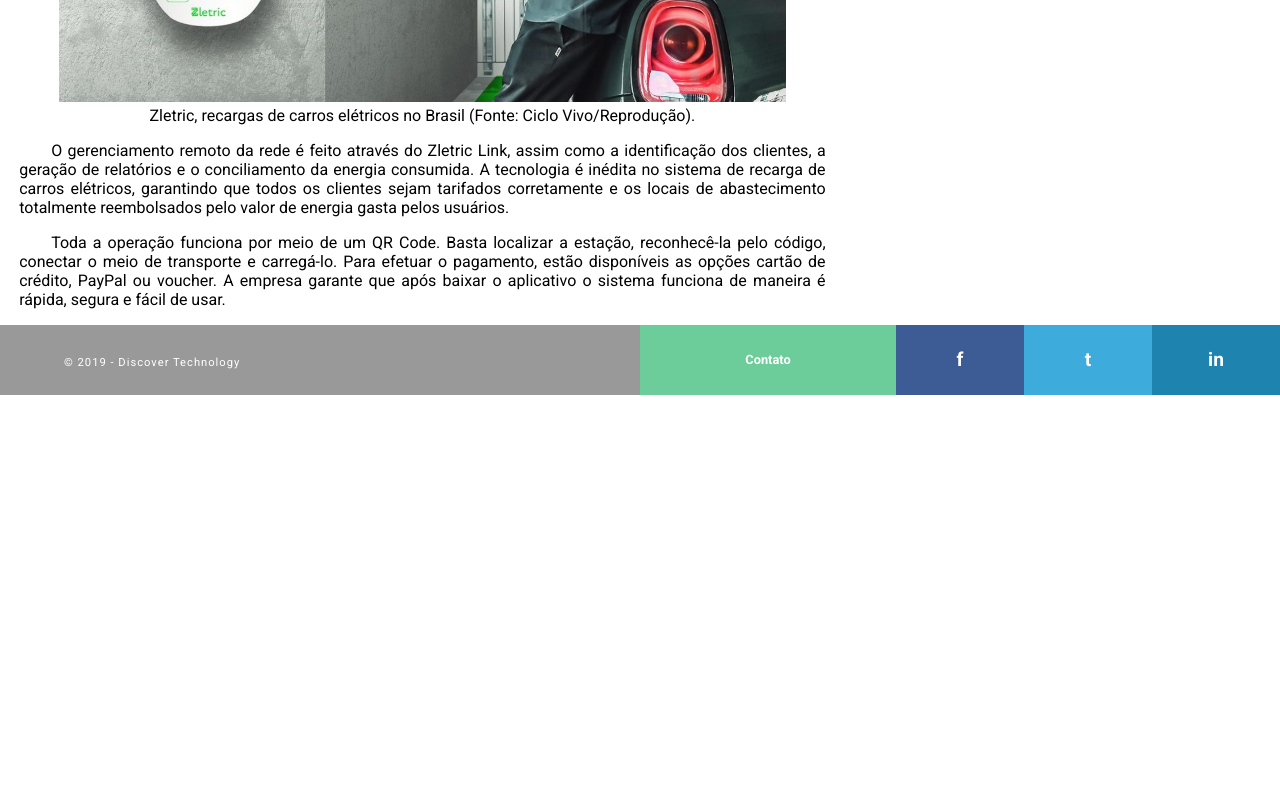
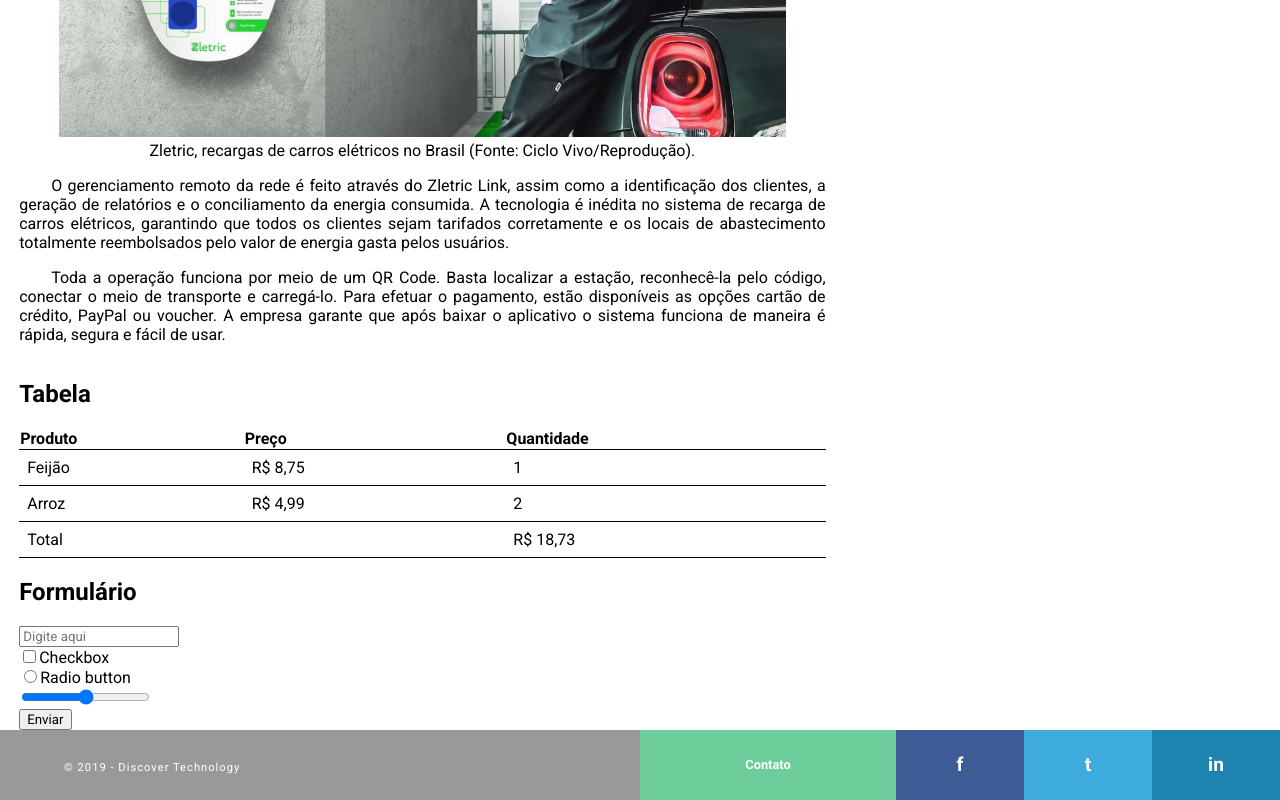
Before and after one commit to Anthonydj08/CursoHtml, a plain HTML site: page index.html in a window 1280 px wide. Shown: the part 800-1600 px from the top of the page. Before the commit the page ends 1195 px from the top, so only its background shows below. Drawn offline with Linux system fonts and the light colour scheme.

Commit message:
Adição de tabela e formulário

```diff
--- a/css/style.css
+++ b/css/style.css
@@ -12,7 +12,7 @@
 header figure {
     display: flex;
     justify-content: center;
-    border: beige;
+    border: rgb(255, 255, 0);
 }
 
 /* menu */
@@ -110,6 +110,19 @@
     border-radius: 20px;
 }
 
+/* tabela */
+
+table {
+    border-collapse: collapse;
+    width: 100%;
+}
+
+tr, td {
+    padding: 8px;
+    text-align: left;
+    border-bottom: 1px solid;
+}
+
 /* footer */
 
 footer {
--- a/index.html
+++ b/index.html
@@ -10,10 +10,11 @@
 
 <body>
     <header>
-        <figure >
+        <figure>
             <img src="imagens/logo.png" alt="Logo do site" draggable="false">
         </figure>
     </header>
+
     <nav>
         <ul>
             <li><a href="index.html">Home</a></li>
@@ -26,6 +27,7 @@
     <section>
         <h1>Startup lança 1ª rede de recarga para carros elétricos no Brasil</h1>
         <article>
+            <A href="teste.html">awdsadad</A>
             <p>
                 Startup Zletric é a responsável pelo lançamento da primeira rede de recargas para carros elétricos no
                 país.
@@ -99,16 +101,57 @@
                 </article>
             </a>
 
+
             <dl title="Mais lidas">
                 <dt>Tecnologia</dt>
-                    <dd>Google Pixel 4 vem aí</dd>
-                    <dd>Xiaomi anuncia geladeira inteligente</dd>
+                <dd>Google Pixel 4 vem aí</dd>
+                <dd>Xiaomi anuncia geladeira inteligente</dd>
                 <dt>Ciência</dt>
-                    <dd>Entenda o tratamento do câncer testado em um paciente do Brasil pela 1ªvez</dd>
+                <dd>Entenda o tratamento do câncer testado em um paciente do Brasil pela 1ªvez</dd>
             </dl>
         </div>
     </aside>
-
+    <section>
+        <h1>Tabela</h1>
+        <table>
+            <thead>
+                <tr>
+                    <th>Produto</th>
+                    <th>Preço</th>
+                    <th>Quantidade</th>
+                </tr>
+            </thead>
+            <tbody>
+                <tr>
+                    <td>Feijão</td>
+                    <td>R$ 8,75</td>
+                    <td>1</td>
+                </tr>
+                <tr>
+                    <td>Arroz</td>
+                    <td>R$ 4,99</td>
+                    <td>2</td>
+                </tr>
+            </tbody>
+            <tfoot>
+                <tr>
+                    <td>Total</td>
+                    <td></td>
+                    <td>R$ 18,73</td>
+                </tr>
+            </tfoot>
+        </table>
+    </section>
+    <section>
+        <h1>Formulário</h1>
+        <form>
+            <input type="text" placeholder="Digite aqui"> <br />
+            <input type="checkbox">Checkbox <br />
+            <input type="radio">Radio button <br />
+            <input type="range"> <br />
+            <button type="submit">Enviar</button>
+        </form>
+    </section>
     <footer>
         <div class="copyright">
             <p>&copy 2019 - Discover Technology</p>
```
